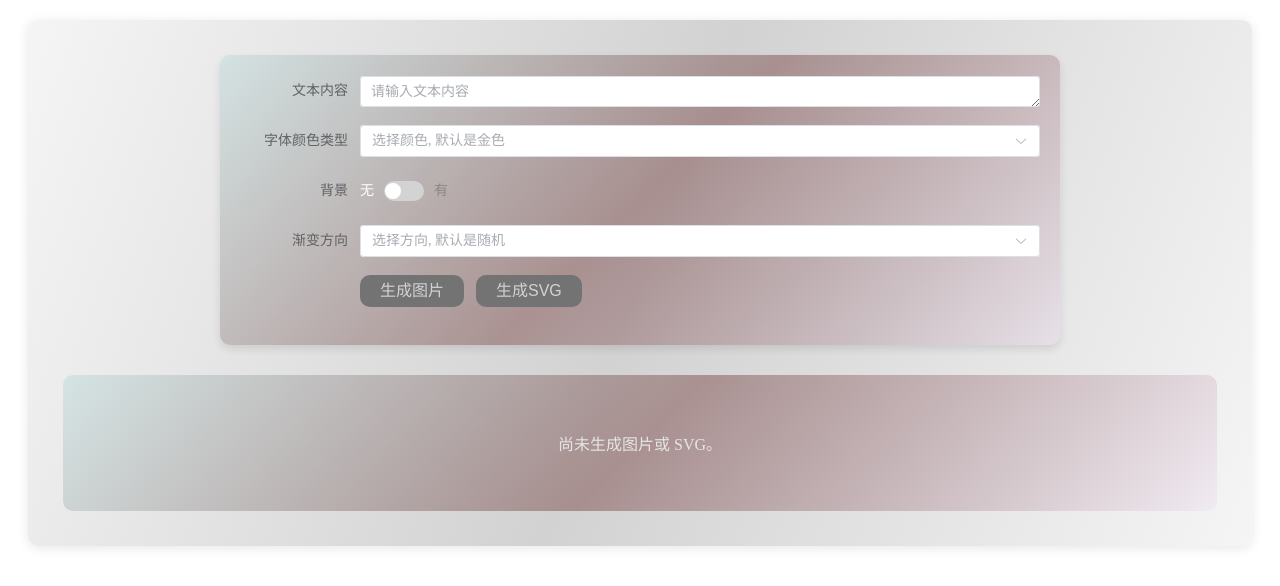
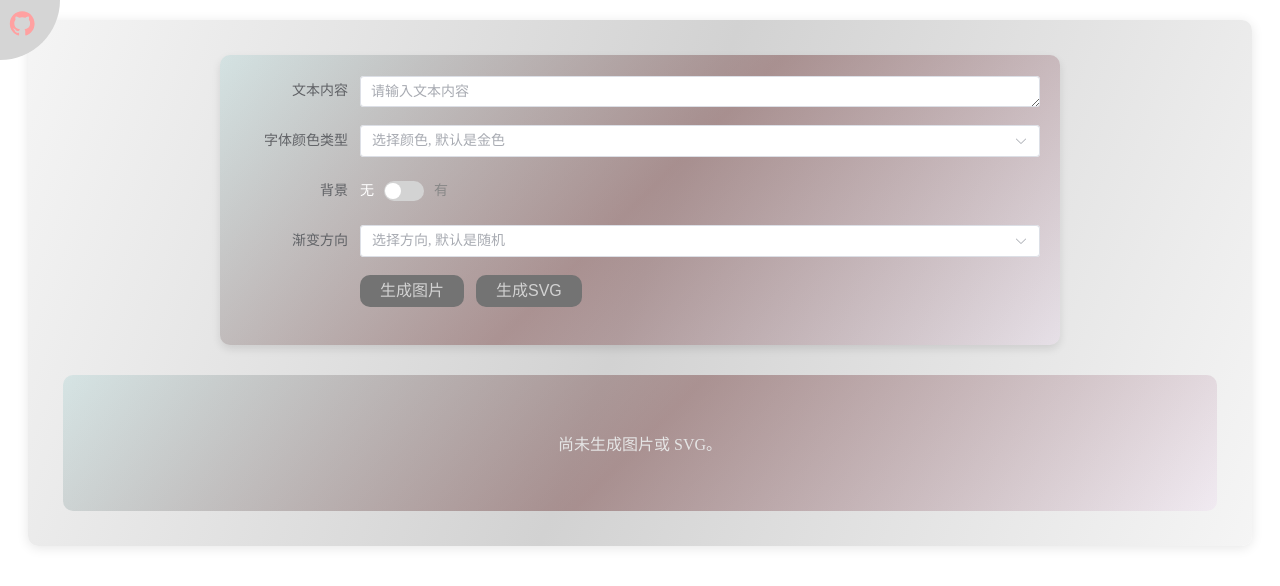
Before and after one commit to isinvon/gold-foil-font-api, a Vue app in the folder gui/: page / in a window 1280 px wide. Shown: the top 586 px of the page. Built offline with nearby package versions, Linux system fonts and the light colour scheme; no server answers.

Commit message:
feat(gui): 添加作品按钮

```diff
--- a/gui/src/App.vue
+++ b/gui/src/App.vue
@@ -1,5 +1,16 @@
 <template>
   <div class="app-container">
+    <a href="https://github.com/isinvon/Pvideo-demo" target="_blank" class="github-link">
+      <button class="quarter-circle-btn">
+        <span class="icon-container">
+            <svg class="icon" xmlns="http://www.w3.org/2000/svg" width="20" height="18" viewBox="0 0 24 24"><path
+                fill="currentColor"
+                fill-rule="evenodd"
+                d="M11.999 1C5.926 1 1 5.925 1 12c0 4.86 3.152 8.983 7.523 10.437c.55.102.75-.238.75-.53c0-.26-.009-.952-.014-1.87c-3.06.664-3.706-1.475-3.706-1.475c-.5-1.27-1.221-1.61-1.221-1.61c-.999-.681.075-.668.075-.668c1.105.078 1.685 1.134 1.685 1.134c.981 1.68 2.575 1.195 3.202.914c.1-.71.384-1.195.698-1.47c-2.442-.278-5.01-1.222-5.01-5.437c0-1.2.428-2.183 1.132-2.952c-.114-.278-.491-1.397.108-2.91c0 0 .923-.297 3.025 1.127A10.5 10.5 0 0 1 12 6.32a10.5 10.5 0 0 1 2.754.37c2.1-1.424 3.022-1.128 3.022-1.128c.6 1.514.223 2.633.11 2.911c.705.769 1.13 1.751 1.13 2.952c0 4.226-2.572 5.156-5.022 5.428c.395.34.747 1.01.747 2.037c0 1.47-.014 2.657-.014 3.017c0 .295.199.637.756.53C19.851 20.979 23 16.859 23 12c0-6.075-4.926-11-11.001-11"/></svg>
+        </span>
+      </button>
+    </a>
+
     <el-row :gutter="20" class="mt-20">
       <el-col :span="24">
         <setting-form
@@ -105,4 +116,38 @@ const handleGenerate = (type) => {
   margin-right: 20px;
   box-shadow: 0 2px 12px 0 rgba(0, 0, 0, 0.1);
 }
+
+
+/* 左上角1/4圆形按钮样式 */
+.quarter-circle-btn {
+  position: absolute;
+  top: -40px;
+  left: -40px;
+  width: 80px;
+  height: 80px;
+  background-color: rgba(211, 211, 211, 0.38);
+  border: none;
+  border-radius: 50%;
+  clip-path: polygon(100% 50%, 50% 50%, 50% 100%, 100% 100%);
+  cursor: pointer;
+  transition: transform 0.3s ease, background-color 0.3s ease;
+}
+
+/* 按钮悬浮效果 */
+.quarter-circle-btn:hover {
+  transform: scale(1.5);
+  background-color: #d5d5d5;
+}
+
+/* 图标容器样式 */
+.icon-container {
+  position: absolute;
+  top: 38%;
+  left: 35%;
+  transform: translate(16.8px, 16.8px);
+}
+
+.icon {
+  color: #ffa1a1;
+}
 </style>
```
